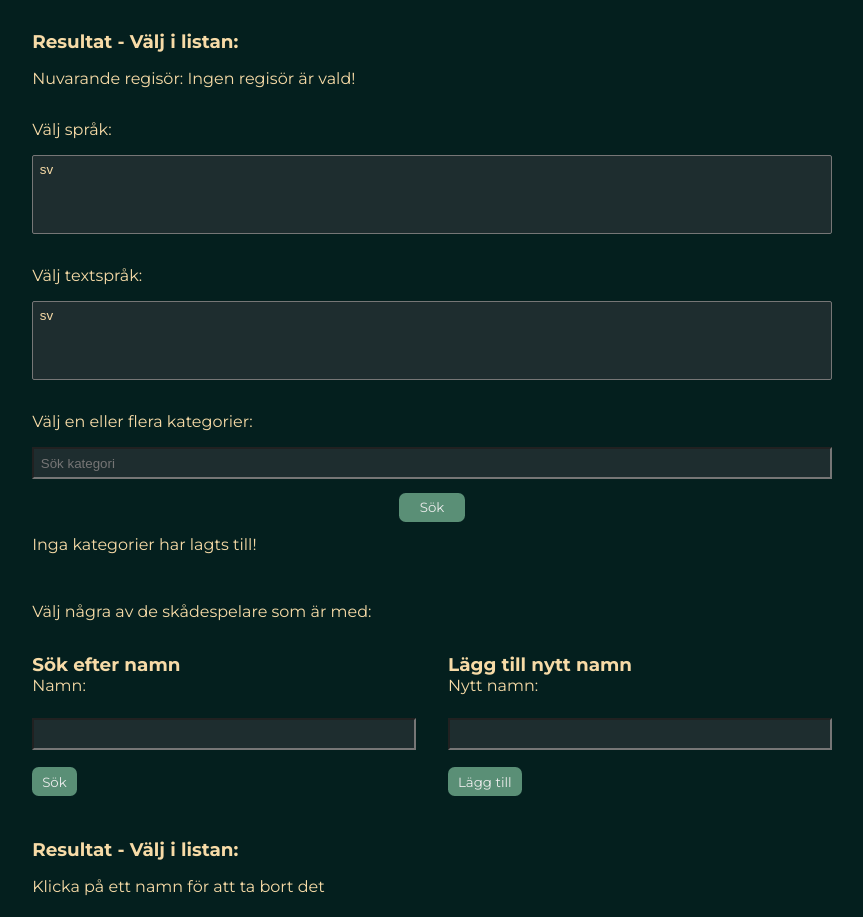
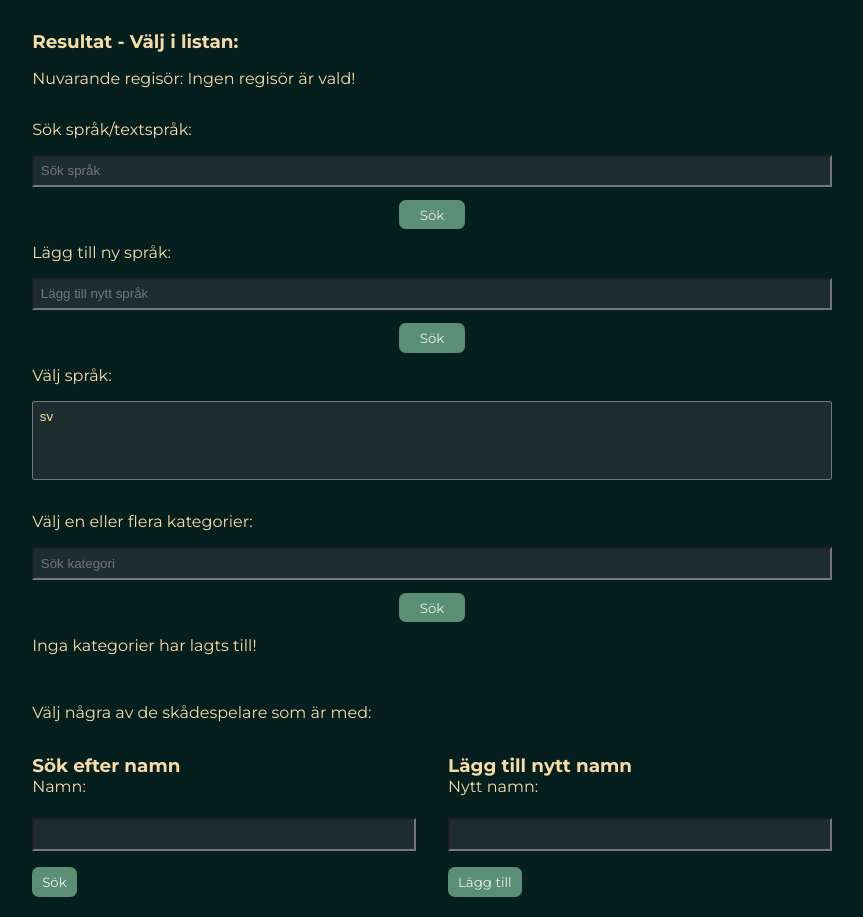
Before and after one commit to j-carlander/Filmvisarna, a React (Vite) app: page /admin/addmovie in a window 1280 px wide. Shown: the part 860-1777 px from the top of the page, without its empty margins (349-1212 px from the left). Built offline with nearby package versions, Linux system fonts and the light colour scheme; sample sign-in values are in the browser's storage.

Commit message:
search languages and add new languages to database

```diff
--- a/src/pages/AdminAddMoviePage/AdminAddMoviePage.jsx
+++ b/src/pages/AdminAddMoviePage/AdminAddMoviePage.jsx
@@ -10,8 +10,7 @@ const movieSetup = {
   ageLimit: 0,
   directorId: 0,
   releaseDate: "",
-  languageid: 0,
-  subtitleid: 0,
+  languageid: [],
   categoryIds: [],
   actorNames: [],
   base64Img: "",
@@ -24,7 +23,11 @@ export function AdminAddMoviePage() {
   const [categories, setCategories] = useState([]);
   const [director, setDirector] = useState(undefined);
   const [catSearch, setCatSearch] = useState("");
+  const [langSearch, setLangSearch] = useState("");
+  const [addLangSearch, setAddLangSearch] = useState("");
   const [addCat, setAddCat] = useState(false);
+  const [languageNotFound, setLanguageNotFound] = useState(false);
+  const [addedLanguage, setAddedLanguage] = useState(false);
 
   function handleChange(e) {
     setMovie((movie) => ({ ...movie, [e.target.name]: e.target.value }));
@@ -93,7 +96,6 @@ export function AdminAddMoviePage() {
 
   async function onSearchCategoryClick() {
     const resp = await fetchHelper(`/searchgenre?q=${catSearch}`, "get");
-
     const json = await resp.json();
 
     if (resp.status < 400) {
@@ -106,7 +108,57 @@ export function AdminAddMoviePage() {
     }
   }
 
-  useEffect(() => {}, []);
+  async function onSearchLanguageClick() {
+    const response = await fetchHelper(`/searchlanguages?q=${langSearch}`, "get");
+    const data = await response.json();
+    console.log(data)
+
+    if (data.length === 0) {
+        setLanguageNotFound(true);
+    } else {
+      if (response.status < 400) {
+        setLanguageNotFound(false)
+        setLanguages((old) => [...old, ...data]);
+        const oldLang = movie.languageid
+        setMovie((old) => ({
+          ...old,
+          languageid: [...oldLang, data[0].id],
+        }));
+        setLangSearch("");
+      }
+    }
+  }
+
+  async function onSearchAddLanguageClick() {
+    const response = await fetchHelper(`/addLanguages`, "post", {
+      language: addLangSearch
+    });
+    if (response.status < 400) {
+      setAddedLanguage(true)
+      setLangSearch("");
+    }
+  }
+
+  useEffect(() => {
+    let timeoutId; // Variable to store timeout ID
+
+    if (languageNotFound) {
+      timeoutId = setTimeout(() => {
+        setLanguageNotFound(false); // Remove the message after 1.5 seconds
+      }, 1500);
+    }
+
+    if (addedLanguage) {
+      timeoutId = setTimeout(() => {
+        setAddedLanguage(false);
+      }, 1500);
+    }
+
+    return () => {
+      clearTimeout(timeoutId); // Clear the timeout when the component unmounts or re-renders
+    };
+
+  }, [languageNotFound, addedLanguage]);
 
   // TODO:
   // useEffect to fetch and set languages
@@ -194,20 +246,38 @@ export function AdminAddMoviePage() {
         </div>
         <div className="grid-column">
           <label htmlFor="">
+          <span>Sök språk/textspråk:</span>
+          <input
+              placeholder="Sök språk"
+              onChange={(e) => setLangSearch(e.target.value)}
+              value={langSearch}
+              maxLength={3}
+            />
+            {languageNotFound && <p>Språk ej hittat!</p>}
+            <button
+              className="search-cat-btn"
+              onClick={onSearchLanguageClick}
+              type="button">
+              Sök
+            </button>
+            <span>Lägg till ny språk:</span>
+            <input
+                placeholder="Lägg till nytt språk"
+                onChange={(e) => setAddLangSearch(e.target.value)}
+                value={addLangSearch}
+                maxLength={3}
+              />
+              {addedLanguage && <p>Språk Har Lagts In I Databasen</p>}
+              <button
+                className="search-cat-btn"
+                onClick={onSearchAddLanguageClick}
+                type="button">
+                Sök
+              </button>
             <span>Välj språk:</span>
             <select name="languageid" onChange={handleChange} multiple required>
               {languages.map((language) => (
                 <option value={language.id} key={`language_${language.id}`}>
-                  {language.language}
-                </option>
-              ))}
-            </select>
-          </label>
-          <label htmlFor="">
-            <span>Välj textspråk:</span>
-            <select name="subtitleid" onChange={handleChange} multiple required>
-              {languages.map((language) => (
-                <option value={language.id} key={`subtitle_${language.id}`}>
                   {language.language}
                 </option>
               ))}
```
Also changed, not shown: src/components/SearchAddLanguage/SearchAddLanguage.jsx (added, +52 -0 lines), src/components/SearchAddLanguage/_SearchAddLanguage.scss (added), 1 other file (tests, documents, lock files or other folders).
